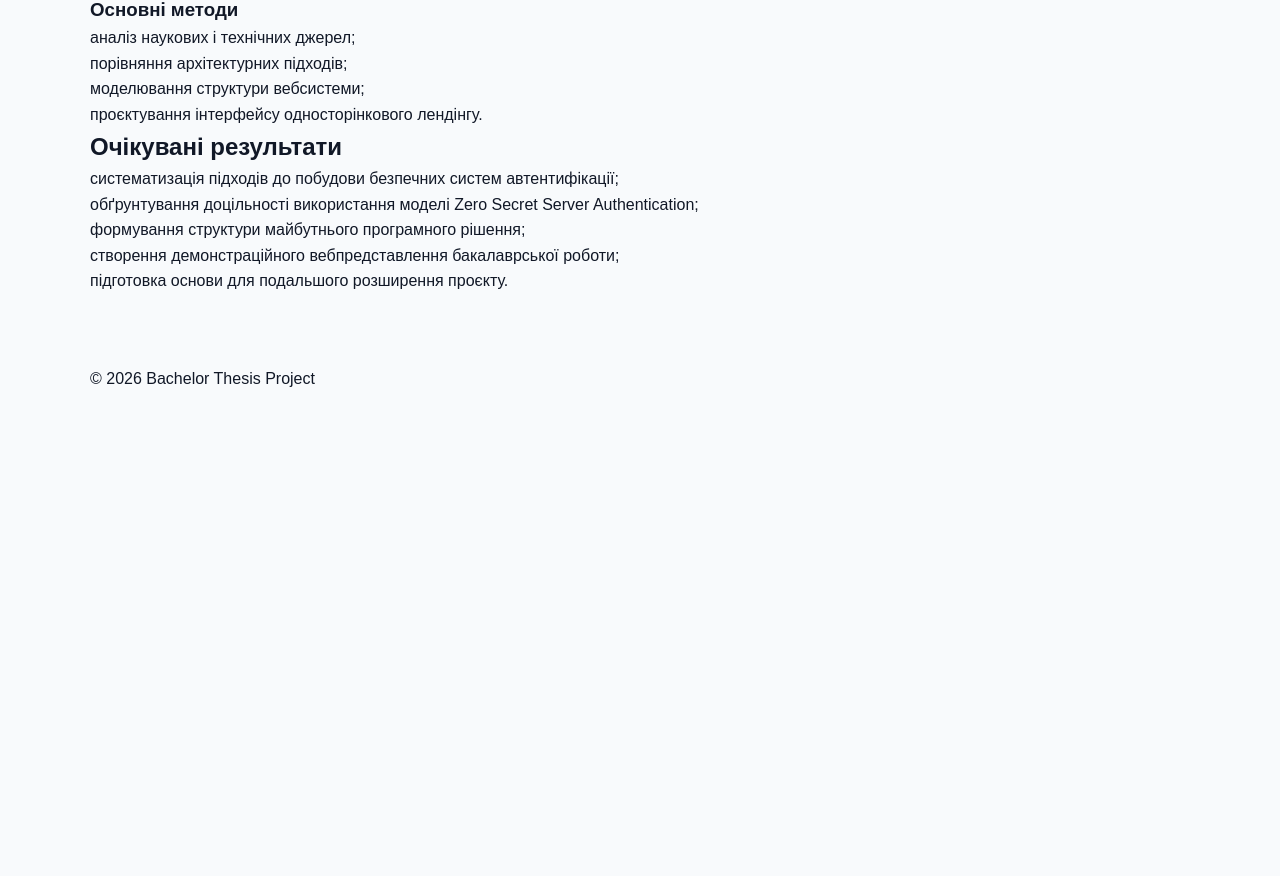
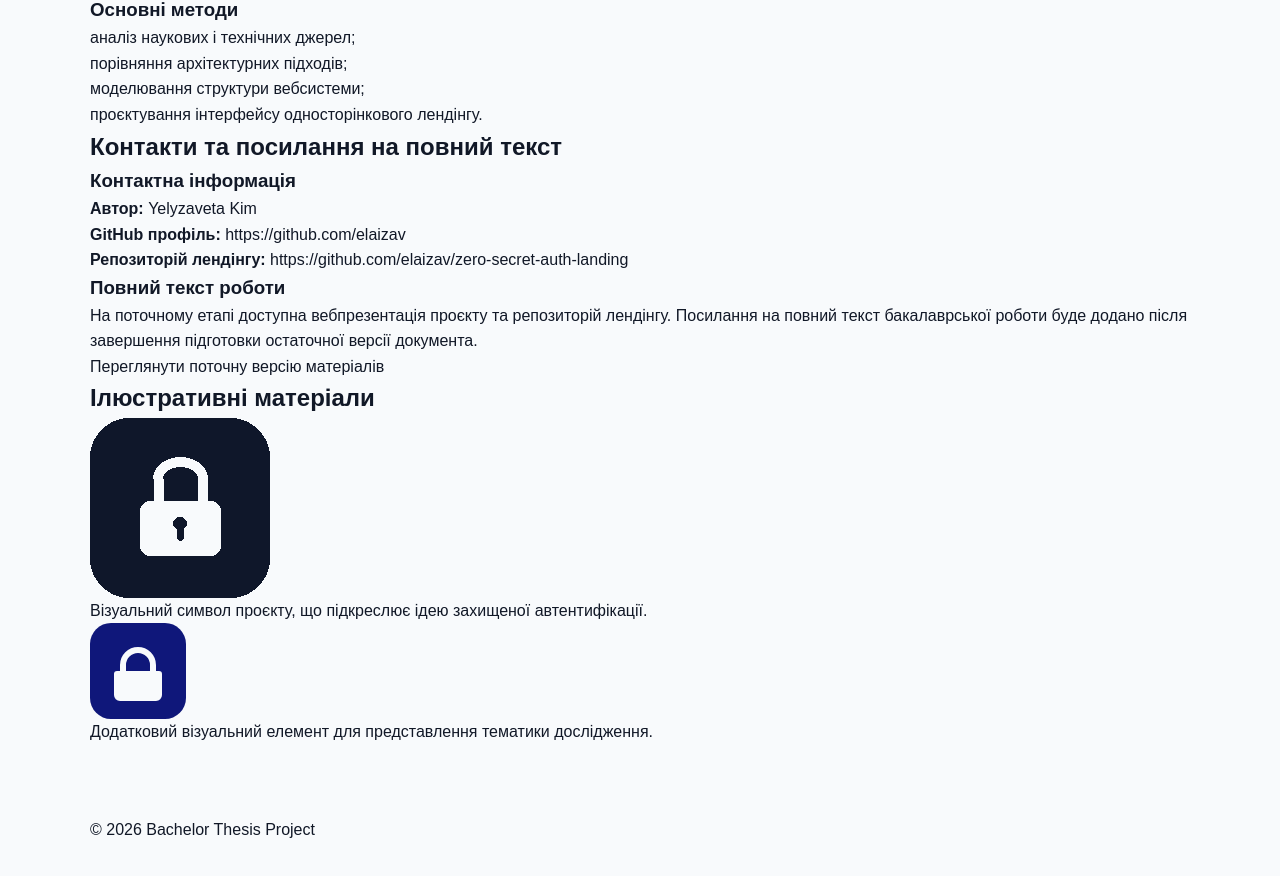
Before and after one commit to elaizav/zero-secret-auth-landing, a plain HTML site: page index.html in a window 1280 px wide. Shown: the part 1338-2214 px from the top of the page. Before the commit the page ends 1778 px from the top, so only its background shows below. Drawn offline with Linux system fonts and the light colour scheme.

Commit message:
feat: add contacts full text link and visual materials

```diff
--- a/index.html
+++ b/index.html
@@ -152,18 +152,70 @@
     </div>
   </section>
 
-  <section id="results" aria-labelledby="results-title">
-    <div class="container">
-      <h2 id="results-title">Очікувані результати</h2>
-      <ul>
-        <li>систематизація підходів до побудови безпечних систем автентифікації;</li>
-        <li>обґрунтування доцільності використання моделі Zero Secret Server Authentication;</li>
-        <li>формування структури майбутнього програмного рішення;</li>
-        <li>створення демонстраційного вебпредставлення бакалаврської роботи;</li>
-        <li>підготовка основи для подальшого розширення проєкту.</li>
-      </ul>
-    </div>
-  </section>
+  <section id="contacts" aria-labelledby="contacts-title">
+  <div class="container">
+    <h2 id="contacts-title">Контакти та посилання на повний текст</h2>
+
+    <article aria-labelledby="author-title">
+      <h3 id="author-title">Контактна інформація</h3>
+      <p><strong>Автор:</strong> Yelyzaveta Kim</p>
+      <p>
+        <strong>GitHub профіль:</strong>
+        <a href="https://github.com/elaizav">https://github.com/elaizav</a>
+      </p>
+      <p>
+        <strong>Репозиторій лендінгу:</strong>
+        <a href="https://github.com/elaizav/zero-secret-auth-landing">
+          https://github.com/elaizav/zero-secret-auth-landing
+        </a>
+      </p>
+    </article>
+
+    <article aria-labelledby="fulltext-title">
+      <h3 id="fulltext-title">Повний текст роботи</h3>
+      <p>
+        На поточному етапі доступна вебпрезентація проєкту та репозиторій лендінгу.
+        Посилання на повний текст бакалаврської роботи буде додано після завершення
+        підготовки остаточної версії документа.
+      </p>
+      <p>
+        <a href="https://github.com/elaizav/zero-secret-auth-landing">
+          Переглянути поточну версію матеріалів
+        </a>
+      </p>
+    </article>
+  </div>
+</section>
+
+<section id="visuals" aria-labelledby="visuals-title">
+  <div class="container">
+    <h2 id="visuals-title">Ілюстративні матеріали</h2>
+
+    <figure>
+      <img
+        src="apple-touch-icon.png"
+        alt="Символічне графічне представлення безпечної автентифікації"
+        width="180"
+        height="180"
+      >
+      <figcaption>
+        Візуальний символ проєкту, що підкреслює ідею захищеної автентифікації.
+      </figcaption>
+    </figure>
+
+    <figure>
+      <img
+        src="favicon.svg"
+        alt="Графічний знак дослідження Zero Secret Server Authentication"
+        width="96"
+        height="96"
+      >
+      <figcaption>
+        Додатковий візуальний елемент для представлення тематики дослідження.
+      </figcaption>
+    </figure>
+  </div>
+</section>
 </main>
 
   <footer class="site-footer" role="contentinfo">
```
